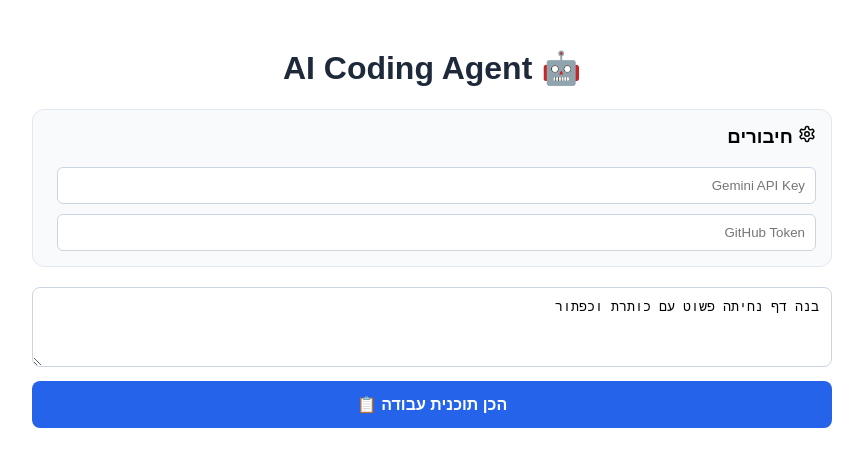
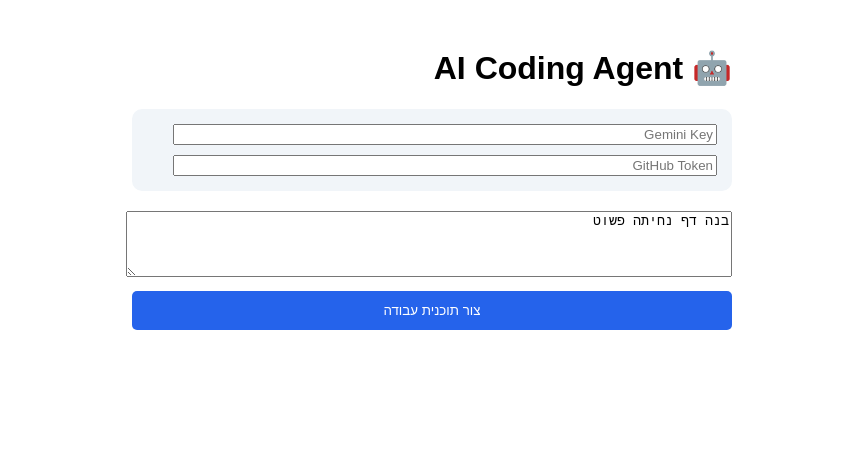
Before and after one commit to ShalevYair/ai-coding-agent, a React (Create React App) app in the folder client/: page / in a window 1280 px wide. Shown: the top 466 px of the page, without its empty margins (208-1071 px from the left). Built offline with nearby package versions, Linux system fonts and the light colour scheme.

Commit message:
Update App.js

```diff
--- a/client/src/App.js
+++ b/client/src/App.js
@@ -1,6 +1,6 @@
 import React, { useState, useEffect } from 'react';
 import axios from 'axios';
-import { Settings, Loader2, PlayCircle, CheckCircle2, RefreshCw } from 'lucide-react';
+import { Loader2, CheckCircle2 } from 'lucide-react';
 
 const App = () => {
   const [aiKey, setAiKey] = useState(localStorage.getItem('ai-key') || '');
@@ -8,143 +8,92 @@
   const [owner, setOwner] = useState('');
   const [repos, setRepos] = useState([]);
   const [selectedRepo, setSelectedRepo] = useState('');
-  const [prompt, setPrompt] = useState('בנה דף נחיתה פשוט עם כותרת וכפתור');
+  const [prompt, setPrompt] = useState('בנה דף נחיתה פשוט');
   const [plan, setPlan] = useState(null);
   const [loading, setLoading] = useState(false);
-  const [fetchingRepos, setFetchingRepos] = useState(false);
-  const [executingId, setExecutingId] = useState(null);
-  const [completedSteps, setCompletedSteps] = useState([]);
+  const [executing, setExecuting] = useState(false);
+  const [currentStepIndex, setCurrentStepIndex] = useState(-1);
 
-  // משיכת פרטי משתמש ורשימת פרויקטים
-  const fetchGitHubData = async () => {
-    if (!githubToken) return;
-    setFetchingRepos(true);
-    try {
-      const res = await axios.get('/api/user/repos', {
-        headers: { 'x-github-token': githubToken, 'x-ai-key': aiKey }
-      });
-      setOwner(res.data.owner);
-      setRepos(res.data.repos);
-      if (res.data.repos.length > 0 && !selectedRepo) setSelectedRepo(res.data.repos[0]);
-    } catch (err) {
-      console.error("שגיאה במשיכת נתונים");
+  // משיכת נתונים מגיטהאב בכניסה
+  useEffect(() => {
+    if (githubToken) {
+      axios.get('/api/user/repos', { headers: { 'x-github-token': githubToken, 'x-ai-key': aiKey } })
+        .then(res => { setOwner(res.data.owner); setRepos(res.data.repos); setSelectedRepo(res.data.repos[0]); });
     }
-    setFetchingRepos(false);
-  };
-
-  useEffect(() => {
-    localStorage.setItem('ai-key', aiKey);
-    localStorage.setItem('github-token', githubToken);
-    if (githubToken) fetchGitHubData();
   }, [githubToken, aiKey]);
 
-  // יצירת תוכנית עבודה
   const generatePlan = async () => {
-    setLoading(true);
-    setPlan(null);
-    setCompletedSteps([]);
+    setLoading(true); setPlan(null); setCurrentStepIndex(-1);
     try {
-      const res = await axios.post('/api/plan', {
-        prompt, owner, repo: selectedRepo
-      }, {
-        headers: { 'x-ai-key': aiKey, 'x-github-token': githubToken }
-      });
+      const res = await axios.post('/api/plan', { prompt, owner, repo: selectedRepo },
+      { headers: { 'x-ai-key': aiKey, 'x-github-token': githubToken } });
       setPlan(res.data.plan);
-    } catch (err) {
-      alert(`שגיאה: ${err.response?.data?.error || err.message}`);
-    }
+    } catch (err) { alert("שגיאה ביצירת תוכנית"); }
     setLoading(false);
   };
 
-  // ביצוע שלב (כתיבת קוד לגיטהאב)
-  const executeStep = async (step) => {
-    setExecutingId(step.id);
-    try {
-      await axios.post('/api/execute', {
-        owner,
-        repo: selectedRepo,
-        filePath: step.affectedFiles[0],
-        instructions: step.description
-      }, {
-        headers: { 'x-ai-key': aiKey, 'x-github-token': githubToken }
-      });
-      setCompletedSteps(prev => [...prev, step.id]);
-    } catch (err) {
-      alert(`שגיאה בביצוע: ${err.response?.data?.error || err.message}`);
+  // פונקציית הקסם - מריצה את כל השלבים אחד אחרי השני
+  const executeFullPlan = async () => {
+    setExecuting(true);
+    for (let i = 0; i < plan.length; i++) {
+      setCurrentStepIndex(i);
+      try {
+        await axios.post('/api/execute', {
+          owner, repo: selectedRepo,
+          filePath: plan[i].affectedFiles[0],
+          instructions: plan[i].description
+        }, { headers: { 'x-ai-key': aiKey, 'x-github-token': githubToken } });
+      } catch (err) {
+        alert(`שגיאה בשלב ${i+1}`);
+        break;
+      }
     }
-    setExecutingId(null);
+    setExecuting(false);
+    alert("הסוכן סיים לבנות הכל! בדוק את גיטהאב.");
   };
 
   return (
-    <div style={{ padding: '20px', fontFamily: 'sans-serif', maxWidth: '800px', margin: '0 auto', direction: 'rtl' }}>
-      <h1 style={{ textAlign: 'center', color: '#1e293b' }}>🤖 AI Coding Agent</h1>
+    <div style={{ padding: '20px', fontFamily: 'sans-serif', maxWidth: '600px', margin: '0 auto', direction: 'rtl' }}>
+      <h1>🤖 AI Coding Agent</h1>
 
-      {/* הגדרות */}
-      <section style={{ background: '#f8fafc', padding: '15px', borderRadius: '12px', marginBottom: '20px', border: '1px solid #e2e8f0' }}>
-        <h3 style={{ marginTop: 0 }}><Settings size={18} /> חיבורים</h3>
-        <input type="password" placeholder="Gemini API Key" value={aiKey} onChange={(e) => setAiKey(e.target.value)} style={{ width: '96%', padding: '10px', marginBottom: '10px', borderRadius: '6px', border: '1px solid #cbd5e1' }} />
-        <input type="password" placeholder="GitHub Token" value={githubToken} onChange={(e) => setGithubToken(e.target.value)} style={{ width: '96%', padding: '10px', borderRadius: '6px', border: '1px solid #cbd5e1' }} />
-      </section>
+      <div style={{ background: '#f1f5f9', padding: '15px', borderRadius: '10px', marginBottom: '20px' }}>
+        <input type="password" placeholder="Gemini Key" value={aiKey} onChange={e => setAiKey(e.target.value)} style={{width:'94%', marginBottom:'10px'}} />
+        <input type="password" placeholder="GitHub Token" value={githubToken} onChange={e => setGithubToken(e.target.value)} style={{width:'94%'}} />
+      </div>
 
-      {/* בחירת רפוזיטורי */}
       {owner && (
-        <div style={{ marginBottom: '20px', padding: '15px', background: '#f0fdf4', borderRadius: '12px', border: '1px solid #dcfce7', display: 'flex', justifyContent: 'space-between', alignItems: 'center' }}>
-          <div>
-            <strong>שלום {owner}!</strong> בחר פרויקט:
-            <select value={selectedRepo} onChange={(e) => setSelectedRepo(e.target.value)} style={{ marginLeft: '10px', padding: '5px', borderRadius: '4px' }}>
-              {repos.map(r => <option key={r} value={r}>{r}</option>)}
-            </select>
-          </div>
-          <button onClick={fetchGitHubData} style={{ background: 'none', border: 'none', cursor: 'pointer' }}>
-            <RefreshCw size={20} className={fetchingRepos ? 'animate-spin' : ''} />
-          </button>
+        <div style={{ marginBottom: '20px' }}>
+          <strong>פרויקט:</strong>
+          <select value={selectedRepo} onChange={e => setSelectedRepo(e.target.value)} style={{marginRight:'10px'}}>
+            {repos.map(r => <option key={r} value={r}>{r}</option>)}
+          </select>
         </div>
       )}
 
-      {/* קלט AI */}
-      <textarea
-        value={prompt}
-        onChange={(e) => setPrompt(e.target.value)}
-        placeholder="מה נבנה היום?"
-        style={{ width: '100%', height: '80px', padding: '12px', borderRadius: '8px', border: '1px solid #cbd5e1', marginBottom: '10px', boxSizing: 'border-box' }}
-      />
+      <textarea value={prompt} onChange={e => setPrompt(e.target.value)} style={{width:'100%', height:'60px', marginBottom:'10px'}} />
 
-      <button
-        onClick={generatePlan}
-        disabled={loading || !selectedRepo}
-        style={{ width: '100%', padding: '14px', background: '#2563eb', color: 'white', border: 'none', borderRadius: '8px', fontWeight: 'bold', cursor: 'pointer', fontSize: '16px' }}
-      >
-        {loading ? <Loader2 className="animate-spin" style={{margin:'0 auto'}} /> : "הכן תוכנית עבודה 📋"}
+      <button onClick={generatePlan} disabled={loading || executing} style={{width:'100%', padding:'12px', background:'#2563eb', color:'white', border:'none', borderRadius:'5px'}}>
+        {loading ? <Loader2 className="animate-spin" /> : "צור תוכנית עבודה"}
       </button>
 
-      {/* הצגת התוכנית עם כפתורי ביצוע */}
       {plan && (
-        <div style={{ marginTop: '30px' }}>
-          <h3 style={{ borderBottom: '2px solid #e2e8f0', paddingBottom: '10px' }}>📋 שלבי ביצוע:</h3>
-          {plan.map(step => (
-            <div key={step.id} style={{ display: 'flex', justifyContent: 'space-between', alignItems: 'center', padding: '15px', background: '#fff', border: '1px solid #e2e8f0', borderRadius: '8px', marginBottom: '10px' }}>
-              <div style={{ flex: 1 }}>
-                <div style={{ fontWeight: 'bold', color: '#334155' }}>{step.id}. {step.description}</div>
-                <div style={{ fontSize: '12px', color: '#64748b', marginTop: '4px' }}>נתיב: {step.affectedFiles?.join(', ')}</div>
-              </div>
-
-              {completedSteps.includes(step.id) ? (
-                <CheckCircle2 color="#10b981" size={28} />
-              ) : (
-                <button
-                  onClick={() => executeStep(step)}
-                  disabled={executingId !== null}
-                  style={{ background: 'none', border: 'none', cursor: 'pointer', transition: 'transform 0.2s' }}
-                >
-                  {executingId === step.id ? (
-                    <Loader2 className="animate-spin" color="#2563eb" />
-                  ) : (
-                    <PlayCircle color="#2563eb" size={32} />
-                  )}
-                </button>
-              )}
+        <div style={{ marginTop: '20px', border: '1px solid #ddd', padding: '15px', borderRadius: '10px' }}>
+          <h3>📋 שלבים:</h3>
+          {plan.map((step, index) => (
+            <div key={index} style={{ padding: '10px', borderBottom: '1px solid #eee', display: 'flex', justifyContent: 'space-between', background: index === currentStepIndex ? '#e0f2fe' : 'transparent' }}>
+              <span>{step.id}. {step.description}</span>
+              {index < currentStepIndex || (index === currentStepIndex && !executing) ? <CheckCircle2 color="green" /> : null}
+              {index === currentStepIndex && executing && <Loader2 className="animate-spin" />}
             </div>
           ))}
+
+          <button
+            onClick={executeFullPlan}
+            disabled={executing}
+            style={{ width: '100%', marginTop: '20px', padding: '15px', background: '#059669', color: 'white', border: 'none', borderRadius: '8px', fontSize: '18px', fontWeight: 'bold', cursor: 'pointer' }}
+          >
+            {executing ? "הסוכן עובד... 🔨" : "🚀 בצע את כל התוכנית בגיטהאב!"}
+          </button>
         </div>
       )}
     </div>
```
